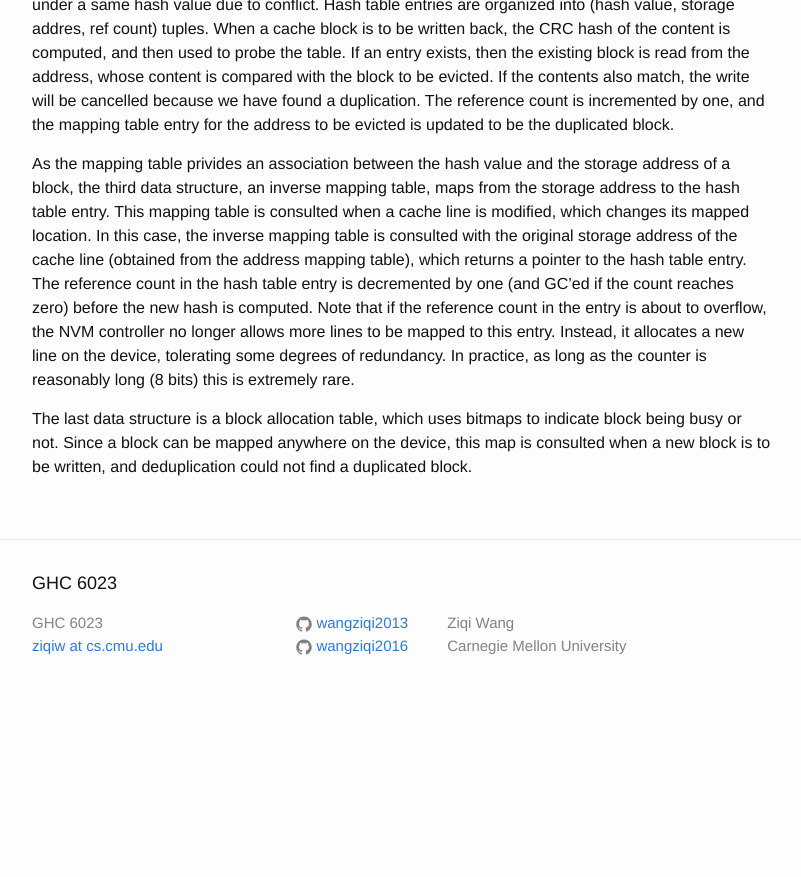
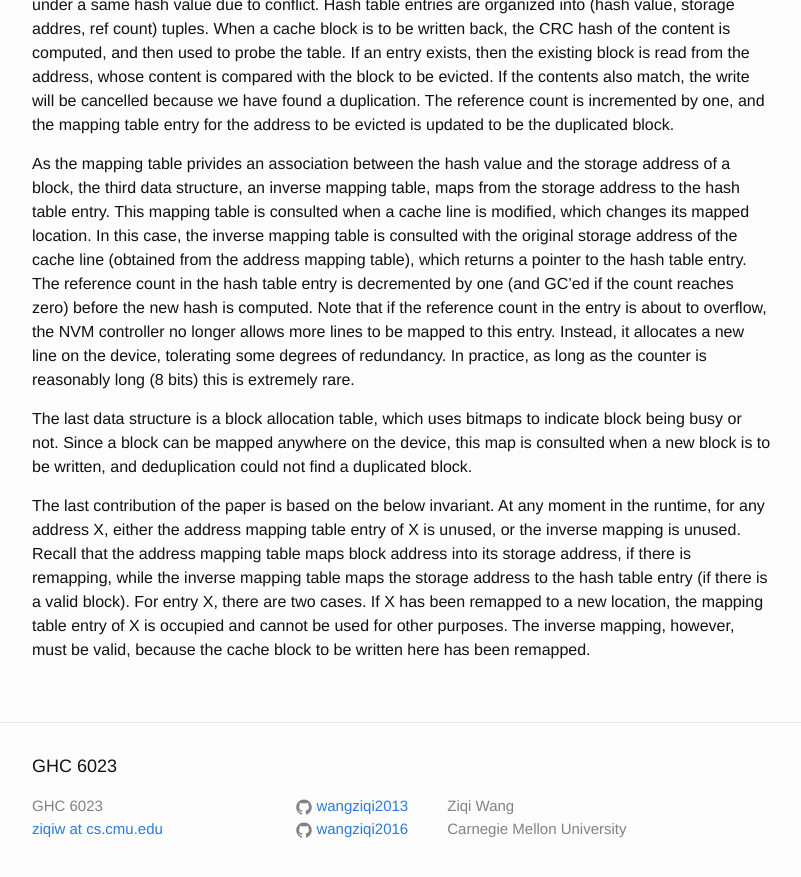
Before and after one commit to wangziqi2013/wangziqi2013.github.io, a Jekyll site: the page built from _posts/2019-08-16-improving-the-performance-and-endurance-of-encrypted.markdown, in a window 1280 px wide and 900 px high, scrolled down 2452 px. Shown: the top 877 px of the window, without its empty margins (238-1039 px from the left). Built offline with Jekyll 4.4.1, drawn with Linux system fonts in a browser that asks for light colours; before the commit the page ends 3169 px from its top, so only the background shows below that.

Commit message:
Working on invariant

```diff
--- a/_posts/2019-08-16-improving-the-performance-and-endurance-of-encrypted.markdown
+++ b/_posts/2019-08-16-improving-the-performance-and-endurance-of-encrypted.markdown
@@ -104,3 +104,10 @@ tolerating some degrees of redundancy. In practice, as long as the counter is re
 The last data structure is a block allocation table, which uses bitmaps to indicate block being busy or not. Since a block
 can be mapped anywhere on the device, this map is consulted when a new block is to be written, and deduplication could not
 find a duplicated block.
+
+The last contribution of the paper is based on the below invariant. At any moment in the runtime, for any address X,
+either the address mapping table entry of X is unused, or the inverse mapping is unused. Recall that the address mapping
+table maps block address into its storage address, if there is remapping, while the inverse mapping table maps the storage
+address to the hash table entry (if there is a valid block). For entry X, there are two cases. If X has been remapped to
+a new location, the mapping table entry of X is occupied and cannot be used for other purposes. The inverse mapping, however,
+must be valid, because the cache block to be written here has been remapped.
```
